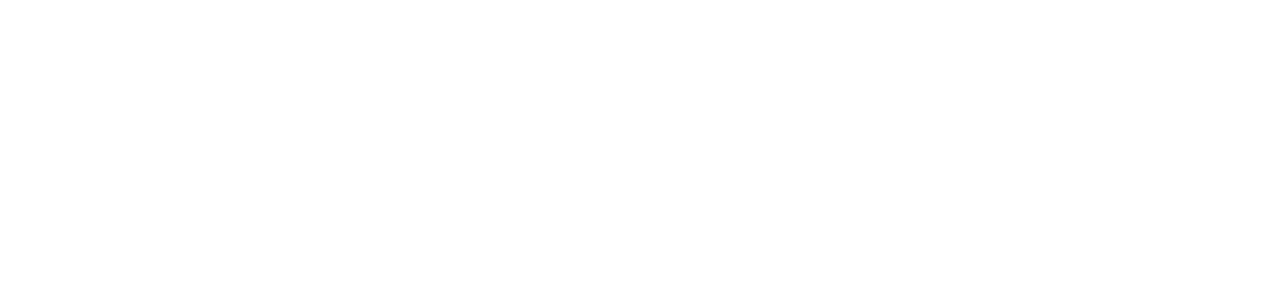
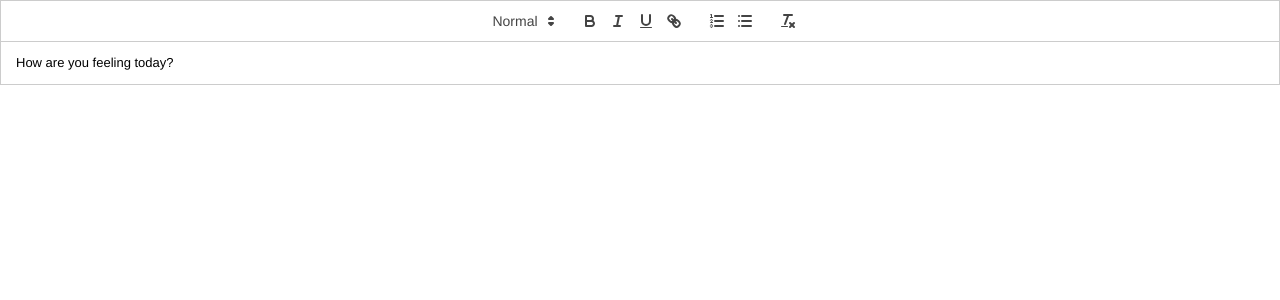
Before and after one commit to umekow/FooMoo, a React (Create React App) app in the folder foodmood/: page / in a window 1280 px wide. Shown: the top 300 px of the page. Built offline with nearby package versions, Linux system fonts and the light colour scheme.

Commit message:
created editor component and added editor to app component

```diff
--- a/foodmood/src/App.js
+++ b/foodmood/src/App.js
@@ -1,11 +1,11 @@
 import React from 'react';
-
 import './App.css';
+import Editor from './features/editor'
 
 function App() {
   return (
     <div className="App">
-
+      <Editor/>
     </div>
   );
 }
--- /dev/null
+++ b/foodmood/src/features/editor/index.js
@@ -0,0 +1,13 @@
+import React, { useState } from 'react'
+import ReactQuill from 'react-quill'
+import 'react-quill/dist/quill.snow.css'
+
+
+const Editor = props => {
+    const [text, setText] = useState('How are you feeling today?')
+    return(
+        <ReactQuill theme='snow' value={text} onChange={setText}/>
+    )
+}
+
+export default Editor
```
